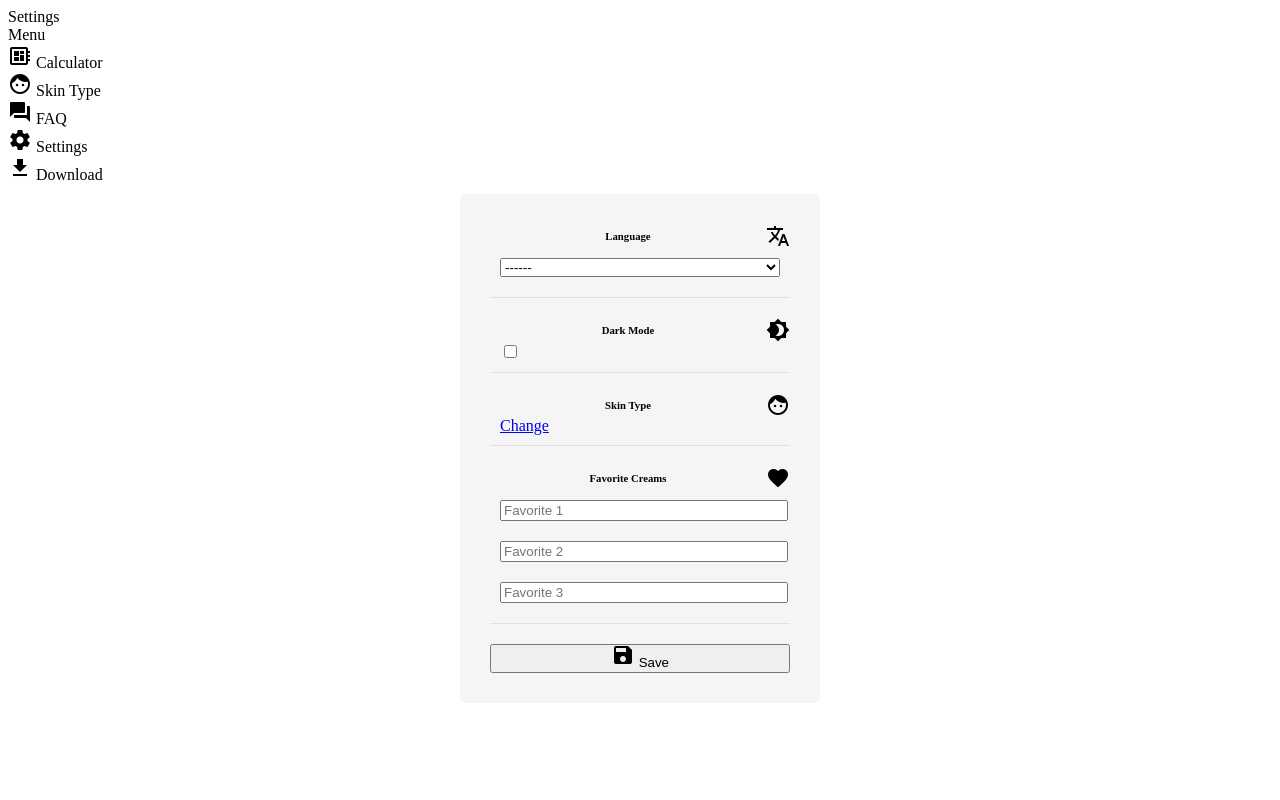
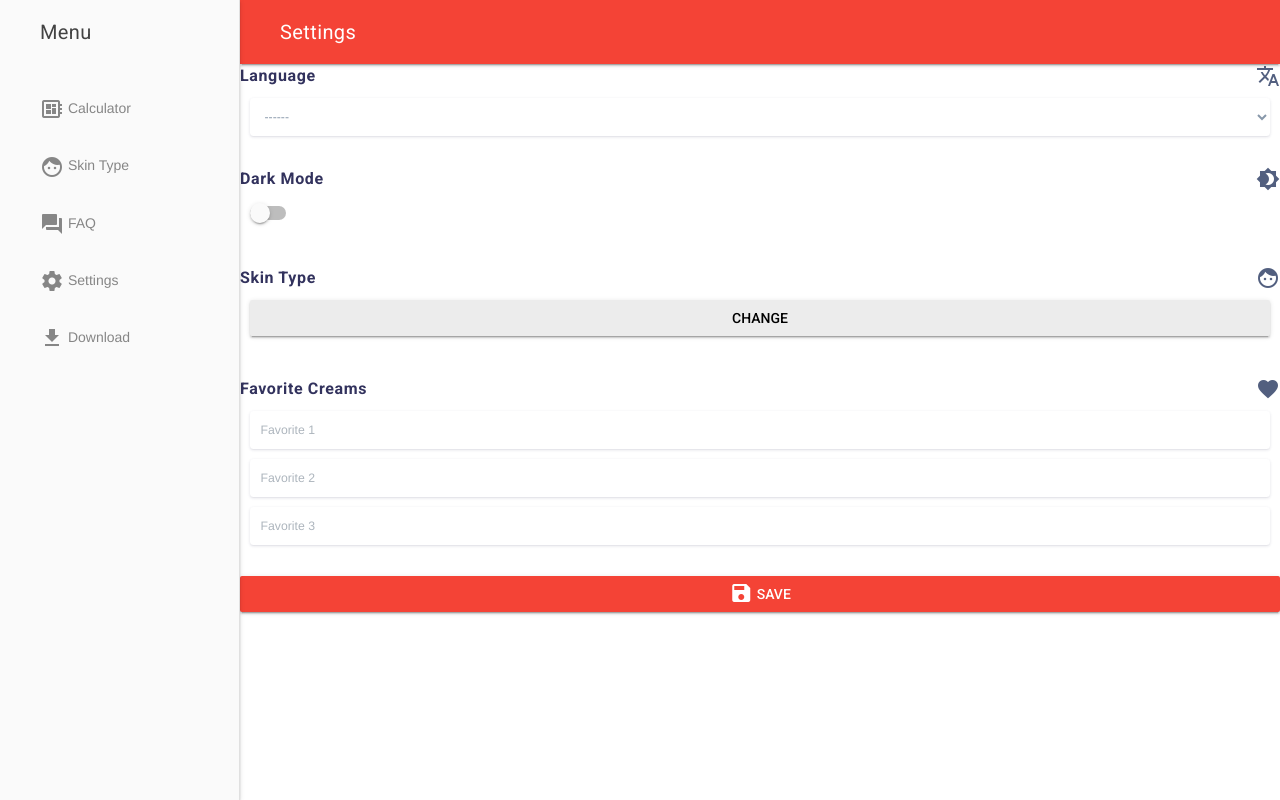
Before and after one commit to Peskyleo1/Peskyleo1.github.io, a website: page public/settings.html in a window 1280 px wide. Drawn offline with nearby package versions, Linux system fonts and the light colour scheme; files whose address does not match are found by name.

Commit message:
speed fixes + readded "non-essential" files which were actually essentials

```diff
--- a/public/index.html
+++ b/public/index.html
@@ -8,12 +8,15 @@
         <!--ICON-->
 
         <title>Daisy | Sunbathing Assistant</title>
+        <link type="text/css" href="assets/css/argon-design-system.min.css" rel="stylesheet">
+        <link rel="stylesheet" href="assets/css/material.min.css">
+        <script src="assets/js/material.min.js"></script>
         <link rel="stylesheet" href="https://fonts.googleapis.com/icon?family=Material+Icons">
         <link rel="stylesheet" href="https://fonts.googleapis.com/css?family=Roboto:300,400,500,700" type="text/css">
 
-        <link rel="stylesheet" href="assets/css/style.css">
+        <link rel="preload" href="assets/css/style.css">
         <link rel="stylesheet" href="assets/css/customsliders.css">
-        <link rel="stylesheet" href="assets/css/darkmode.css">
+        <link rel="preload" href="assets/css/darkmode.css">
 
         <!-- jQuery -->
         <script src="https://ajax.googleapis.com/ajax/libs/jquery/3.4.1/jquery.min.js"></script>
@@ -459,6 +462,5 @@
 
         <!-- Theme JS -->
         <script src="assets/js/argon-design-system.min.js"></script>
-        <script src="assets/js/progressbar.min.js"></script>
     </body>
 </html>
--- a/public/settings.html
+++ b/public/settings.html
@@ -7,11 +7,14 @@
         <!--ICON-->
 
         <title>Daisy | Sunbathing Assistant</title>
+        <link type="text/css" href="assets/css/argon-design-system.min.css" rel="stylesheet">
+        <link rel="stylesheet" href="assets/css/material.min.css">
+        <script src="assets/js/material.min.js"></script>
         <link rel="stylesheet" href="https://fonts.googleapis.com/icon?family=Material+Icons">
         <link rel="stylesheet" href="https://fonts.googleapis.com/css?family=Roboto:300,400,500,700" type="text/css">
 
-        <link rel="stylesheet" href="assets/css/style.css">
-        <link rel="stylesheet" href="assets/css/darkmode.css">
+        <link rel="preload" href="assets/css/style.css">
+        <link rel="preload" href="assets/css/darkmode.css">
 
         <!-- jQuery -->
         <script src="https://ajax.googleapis.com/ajax/libs/jquery/3.4.1/jquery.min.js"></script>
@@ -139,6 +142,5 @@
 
         <!-- Theme JS -->
         <script src="assets/js/argon-design-system.min.js"></script>
-        <script src="assets/js/progressbar.min.js"></script>
     </body>
 </html>
```
Also changed, not shown: public/skin.html (+6 -4 lines).
